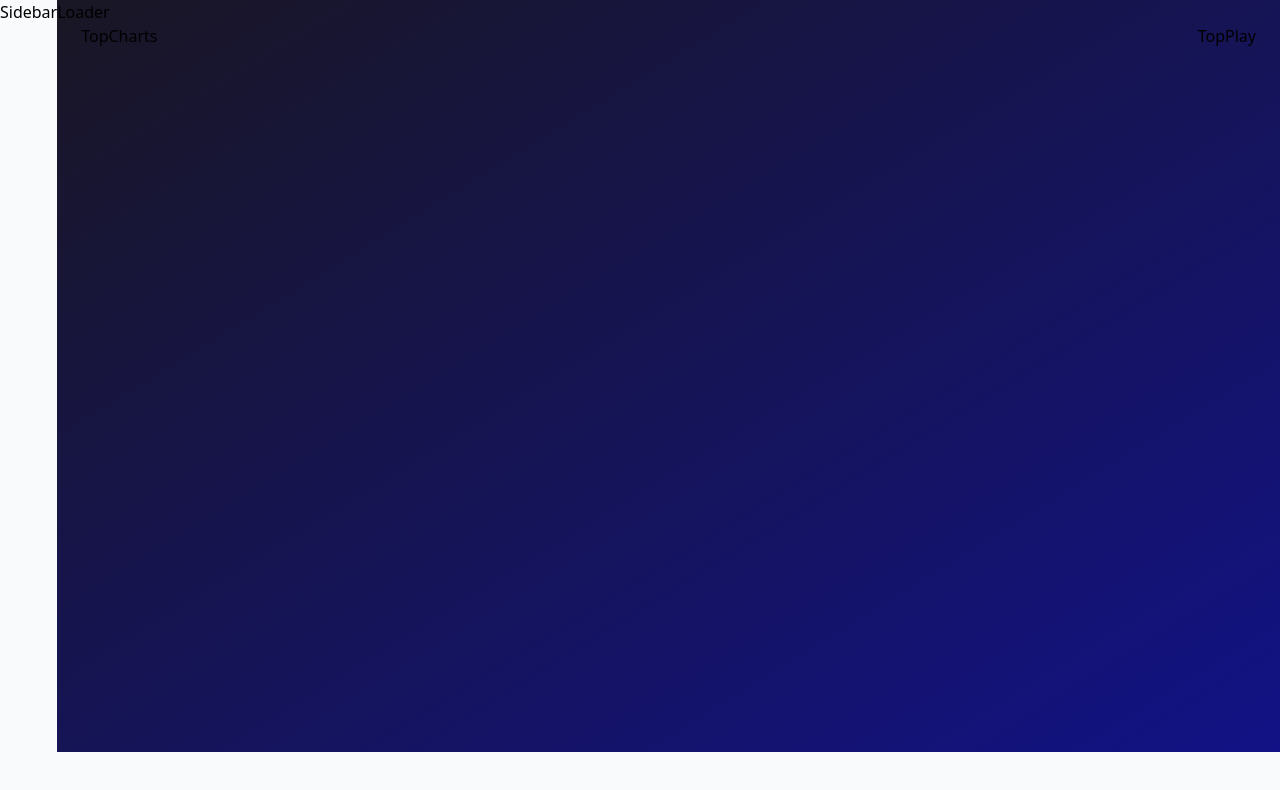
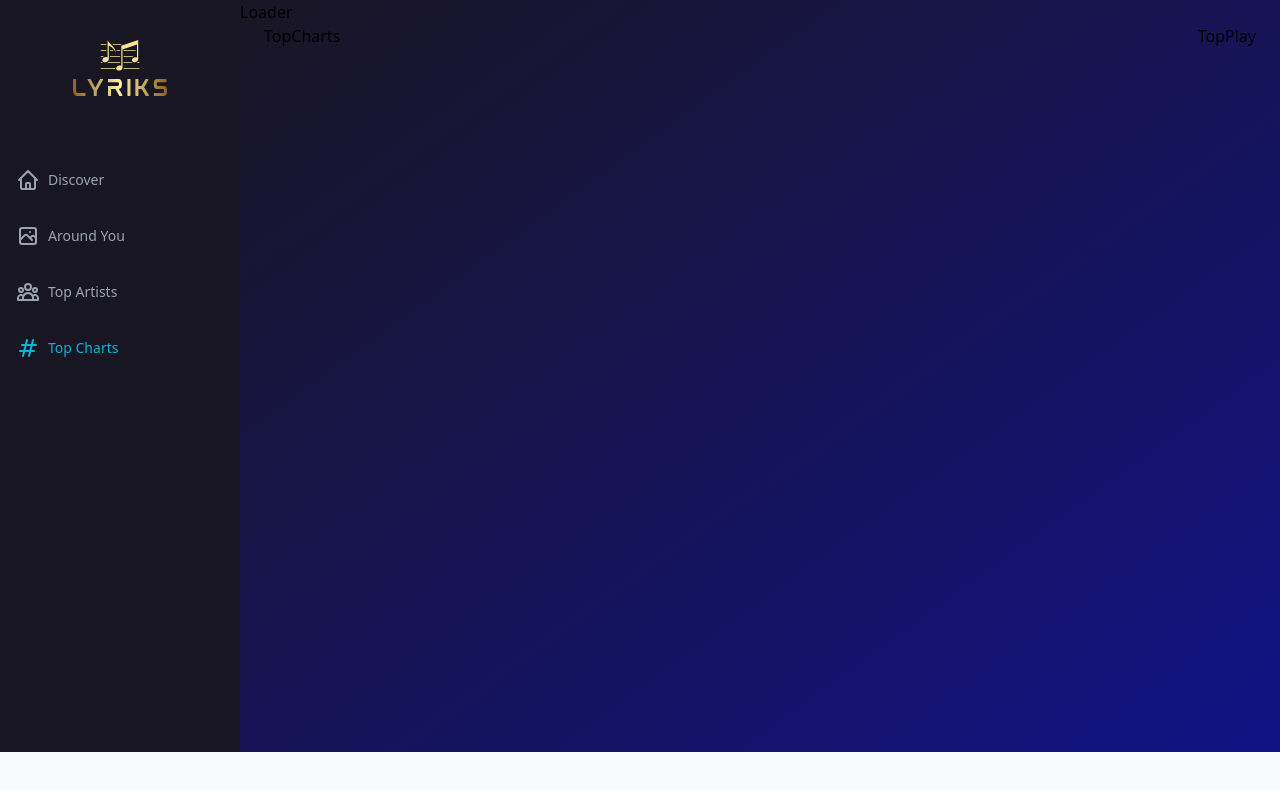
Before and after one commit to NordineFR/Spotify-2.0, a React (Vite) app: page /top-charts in a window 1280 px wide. Shown: the top 790 px of the page. Built offline with nearby package versions, Linux system fonts and the light colour scheme.

Commit message:
sidebar design implementation

```diff
--- a/src/components/Sidebar.jsx
+++ b/src/components/Sidebar.jsx
@@ -1,5 +1,44 @@
-const Sidebar = () => (
-  <div>Sidebar</div>
-);
+import {useState} from 'react';
+import {NavLink} from 'react-router-dom';
+import {RiCloseLine} from 'react-icons/ri';
+import {HiOutlineMenu} from 'react-icons/hi';
+
+import {logo} from '../assets';
+import {links} from '../assets/constants';
+const NavLinks = ({handleClick})=>(
+  <div className='mt-10'>
+    {links.map((link)=>
+      <NavLink className="flex flex-row justify-start items-center my-8 text-sm font-medium text-gray-400 hover:text-cyan-400"
+      key={link.name}
+      to={link.to}
+      onClick={()=>handleClick && handleClick()}>
+        <link.icon className='w-6 h-6 mr-2' />
+        {link.name}
+      </NavLink>
+    )}
+  </div>
+)
+const Sidebar = () => {
+  const [mobileMenuOpen,setMobileMenuOpen] = useState(false);
+  return(
+    <>
+      <div className='md:flex hidden flex-col w-[240px] py-10 px-4 bg-[#191624]'>
+        <img src={logo} alt="logo" className='w-full h-14 object-contain'/>
+        <NavLinks/>
+      </div>
+
+      <div className='absolute md:hidden block top-6 right-3'>
+          {mobileMenuOpen ?
+          (<RiCloseLine className='w-6 h-6 text-white mr-2' onClick={()=>setMobileMenuOpen(false)} />)
+          : (<HiOutlineMenu className='w-6 h-6 text-white mr-2' onClick={()=>setMobileMenuOpen(true)} />)}
+      </div>
+
+      <div className={`absolute top-0 h-screen w-2/3 bg-gradient-to-tl from-white/10 to-[#48348b] backdrop-blur-lg z-10 p-6 md:hidden smooth-transition ${mobileMenuOpen ? 'left-0' : '-left-full'}`}>
+        <img src={logo} alt="logo" className='w-full h-14 object-contain'/>
+        <NavLinks handleClick={()=>setMobileMenuOpen(false)}/>
+      </div>
+    </>
+  );
+}
 
 export default Sidebar;
```
